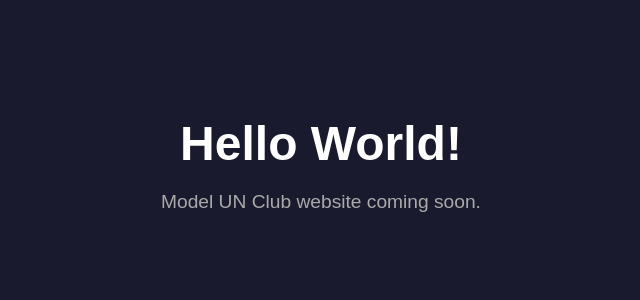
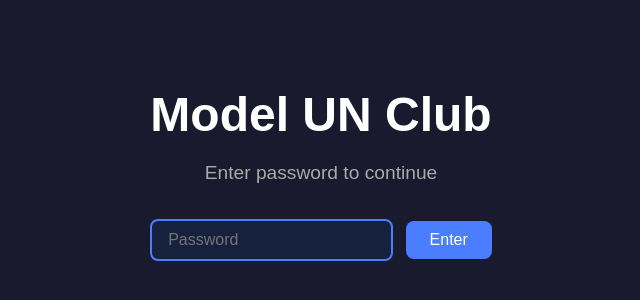
Before and after one commit to samanthawoodgate/model-un-club, a website: page index.html in a window 1280 px wide. Shown: the part 242-542 px from the top of the page, without its empty margins (319-959 px from the left). Drawn offline with Linux system fonts and the light colour scheme.

Commit message:
Add password gate to protect site

```diff
--- a/index.html
+++ b/index.html
@@ -26,12 +26,92 @@
             font-size: 1.2rem;
             color: #aaa;
         }
+        .lock-screen {
+            text-align: center;
+        }
+        .lock-screen input {
+            padding: 10px 16px;
+            font-size: 1rem;
+            border: 2px solid #444;
+            border-radius: 8px;
+            background: #16213e;
+            color: white;
+            outline: none;
+            margin-top: 1rem;
+        }
+        .lock-screen input:focus {
+            border-color: #4a7dff;
+        }
+        .lock-screen button {
+            padding: 10px 24px;
+            font-size: 1rem;
+            border: none;
+            border-radius: 8px;
+            background: #4a7dff;
+            color: white;
+            cursor: pointer;
+            margin-left: 8px;
+        }
+        .lock-screen button:hover {
+            background: #3a6ae0;
+        }
+        .error {
+            color: #ff6b6b;
+            margin-top: 0.5rem;
+            font-size: 0.9rem;
+        }
+        .hidden {
+            display: none;
+        }
     </style>
 </head>
 <body>
-    <div class="container">
+    <div id="lock" class="lock-screen">
+        <h1>Model UN Club</h1>
+        <p>Enter password to continue</p>
+        <form onsubmit="return checkPassword()">
+            <input type="password" id="pw" placeholder="Password" autofocus>
+            <button type="submit">Enter</button>
+        </form>
+        <p id="err" class="error hidden">Wrong password</p>
+    </div>
+
+    <div id="content" class="container hidden">
         <h1>Hello World!</h1>
         <p>Model UN Club website coming soon.</p>
     </div>
+
+    <script>
+        const PASS_HASH = "a]d#9Fk2$mUc";
+
+        function simpleHash(str) {
+            let h = 0;
+            for (let i = 0; i < str.length; i++) {
+                h = ((h << 5) - h + str.charCodeAt(i)) | 0;
+            }
+            return h.toString(36);
+        }
+
+        const EXPECTED = simpleHash("modelunclub");
+
+        if (sessionStorage.getItem("authed") === "1") {
+            unlock();
+        }
+
+        function checkPassword() {
+            if (simpleHash(document.getElementById("pw").value) === EXPECTED) {
+                sessionStorage.setItem("authed", "1");
+                unlock();
+            } else {
+                document.getElementById("err").classList.remove("hidden");
+            }
+            return false;
+        }
+
+        function unlock() {
+            document.getElementById("lock").classList.add("hidden");
+            document.getElementById("content").classList.remove("hidden");
+        }
+    </script>
 </body>
 </html>
```
